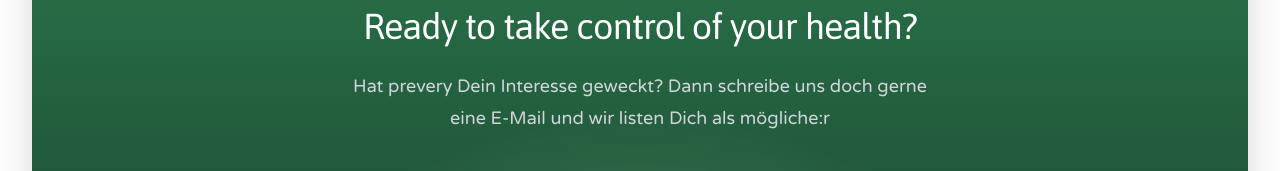
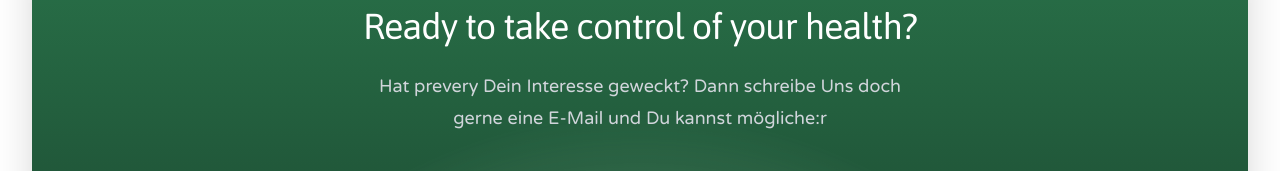
Before and after one commit to prevery-de/prevery-de.github.io, a React (Vite) app: page /#/ in a window 1280 px wide. Shown: the part 3763-3934 px from the top of the page. Built offline with nearby package versions, Linux system fonts and the light colour scheme.

Commit message:
Update cta.tsx

```diff
--- a/src/components/cta.tsx
+++ b/src/components/cta.tsx
@@ -7,7 +7,7 @@
                         Ready to take control of your health?
                     </h2>
                     <p className="font-varela mx-auto mt-6 max-w-xl text-lg leading-8 text-gray-300">
-                        Hat prevery Dein Interesse geweckt? Dann schreibe uns doch gerne eine E-Mail und wir listen Dich als mögliche:r
+                        Hat prevery Dein Interesse geweckt? Dann schreibe Uns doch gerne eine E-Mail und Du kannst mögliche:r
                     </p>
                     <div className="mt-10 flex items-center justify-center gap-x-6">
                         <a
```
